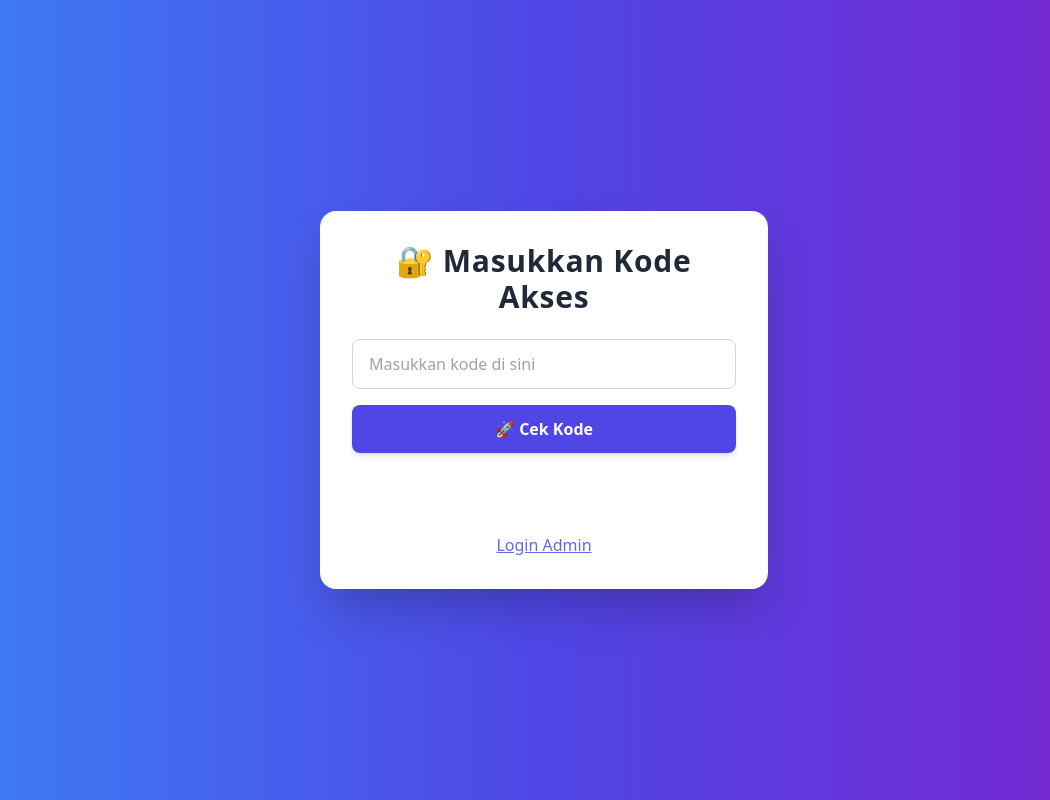
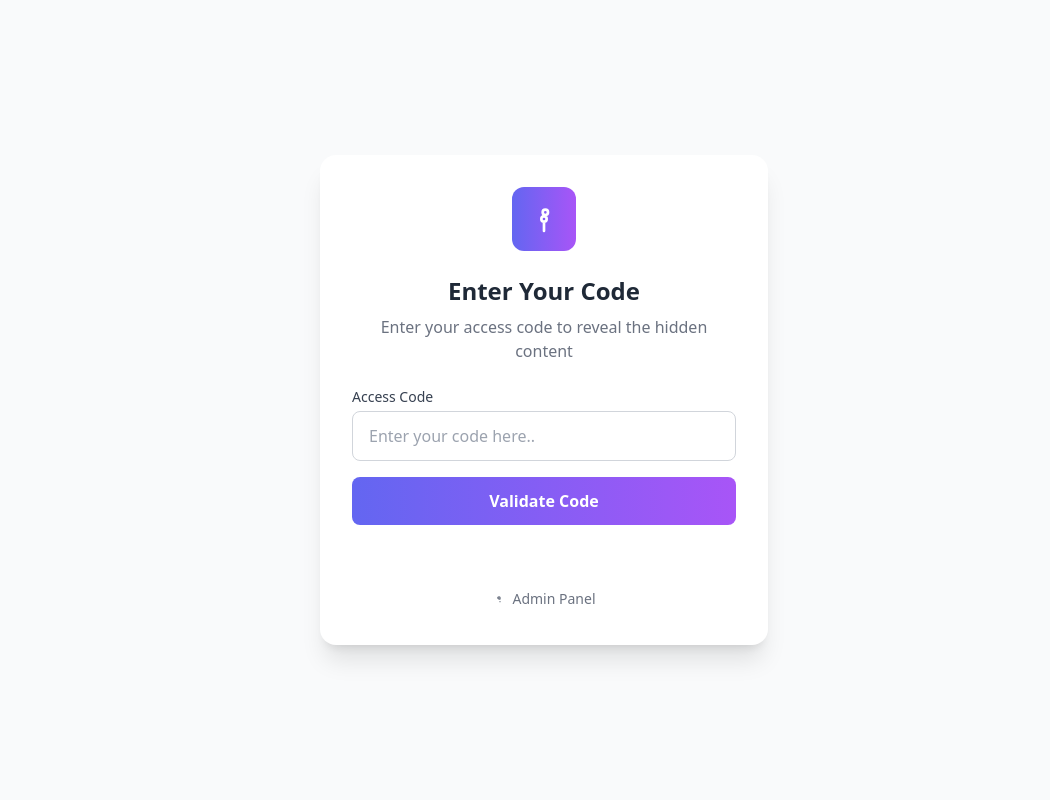
Before and after one commit to DarelYXN/sedrex, a plain HTML site: page index.html in a window 1280 px wide. Shown: the whole page, without its empty margins (96-1146 px from the left). Drawn offline with nearby package versions, Linux system fonts and the light colour scheme.

Commit message:
Update index.html

```diff
--- a/index.html
+++ b/index.html
@@ -5,51 +5,47 @@
   <meta name="viewport" content="width=device-width, initial-scale=1" />
   <title>Masukkan Kode</title>
   <script src="https://cdn.tailwindcss.com"></script>
-  <style>
-    /* Animasi masuk card */
-    @keyframes fadeSlideUp {
-      0% { opacity: 0; transform: translateY(40px) scale(0.95); }
-      100% { opacity: 1; transform: translateY(0) scale(1); }
-    }
+</head>
+<body class="bg-gray-50 min-h-screen flex items-center justify-center px-4">
 
-    /* Animasi shake (salah kode) */
-    @keyframes shake {
-      0%, 100% { transform: translateX(0); }
-      20% { transform: translateX(-8px); }
-      40% { transform: translateX(8px); }
-      60% { transform: translateX(-6px); }
-      80% { transform: translateX(6px); }
-    }
+  <div class="bg-white rounded-2xl shadow-xl w-full max-w-md p-8 text-center">
 
-    .animate-fadeSlideUp {
-      animation: fadeSlideUp 0.8s ease forwards;
-    }
+    <!-- Icon -->
+    <div class="flex items-center justify-center w-16 h-16 mx-auto rounded-xl bg-gradient-to-r from-indigo-500 to-purple-500 mb-6">
+      <svg xmlns="http://www.w3.org/2000/svg" class="w-8 h-8 text-white" fill="none" viewBox="0 0 24 24" stroke="currentColor">
+        <path stroke-linecap="round" stroke-linejoin="round" stroke-width="2"
+          d="M15 7a2 2 0 11-4 0 2 2 0 014 0zM12 14v7m0-7a2 2 0 100-4 2 2 0 000 4z" />
+      </svg>
+    </div>
 
-    .animate-shake {
-      animation: shake 0.4s ease;
-    }
-  </style>
-</head>
-<body class="bg-gradient-to-r from-blue-500 via-indigo-600 to-purple-700 min-h-screen flex items-center justify-center p-4">
+    <!-- Title -->
+    <h1 class="text-2xl font-bold text-gray-800 mb-2">Enter Your Code</h1>
+    <p class="text-gray-500 mb-6">Enter your access code to reveal the hidden content</p>
 
-  <div id="card" class="bg-white rounded-2xl shadow-2xl max-w-md w-full p-8 opacity-0 animate-fadeSlideUp">
-    <h1 class="text-3xl font-extrabold mb-6 text-center text-gray-800 tracking-wide">
-      🔐 Masukkan Kode Akses
-    </h1>
+    <!-- Input -->
+    <div class="text-left mb-4">
+      <label for="codeInput" class="block text-sm font-medium text-gray-700 mb-1">Access Code</label>
+      <input id="codeInput" type="text" placeholder="Enter your code here.."
+        class="w-full px-4 py-3 border border-gray-300 rounded-lg focus:outline-none focus:ring-2 focus:ring-indigo-500 transition" />
+    </div>
 
-    <input id="codeInput" type="text" placeholder="Masukkan kode di sini"
-      class="w-full px-4 py-3 border border-gray-300 rounded-lg focus:outline-none focus:ring-4 focus:ring-indigo-400 mb-4 transition duration-300" />
-
+    <!-- Button -->
     <button onclick="checkCode()"
-      class="w-full bg-indigo-600 hover:bg-indigo-700 text-white font-bold py-3 rounded-lg shadow-md transition-all duration-300 transform hover:scale-[1.02] active:scale-95 focus:ring-4 focus:ring-indigo-300">
-      🚀 Cek Kode
+      class="w-full py-3 rounded-lg font-semibold text-white bg-gradient-to-r from-indigo-500 to-purple-500 hover:opacity-90 transition">
+      Validate Code
     </button>
 
-    <p id="message" class="mt-6 text-center font-semibold min-h-[2rem] transition-all duration-300"></p>
+    <!-- Message -->
+    <p id="message" class="mt-4 text-sm font-medium min-h-[1.5rem]"></p>
 
-    <div class="mt-6 text-center">
-      <a href="admin-login.html" class="text-indigo-500 hover:text-indigo-700 font-medium underline transition-colors">
-        Login Admin
+    <!-- Admin link -->
+    <div class="mt-6">
+      <a href="admin-login.html" class="inline-flex items-center text-gray-500 hover:text-gray-700 text-sm font-medium">
+        <svg xmlns="http://www.w3.org/2000/svg" class="w-4 h-4 mr-1" fill="none" viewBox="0 0 24 24" stroke="currentColor">
+          <path stroke-linecap="round" stroke-linejoin="round" stroke-width="2"
+            d="M12 11c0 .867-.896 1.364-1.59.948l-1.198-.719a1 1 0 01-.212-1.578l1.198-.719C11.104 8.636 12 9.133 12 10v1zm0 0v1m0 4h.01" />
+        </svg>
+        Admin Panel
       </a>
     </div>
   </div>
@@ -64,7 +60,6 @@
           return {};
         }
       }
-      // Default kode contoh
       return {
         "12345": "✅ Selamat datang! Kode Anda benar.",
         "admin2024": "🔒 Ini adalah pesan rahasia untuk admin."
@@ -75,24 +70,19 @@
       const input = document.getElementById('codeInput').value.trim();
       const codes = getCodes();
       const messageEl = document.getElementById('message');
-      const card = document.getElementById('card');
 
       if (!input) {
-        messageEl.textContent = "⚠️ Silakan masukkan kode.";
-        messageEl.className = "mt-6 text-center font-semibold text-red-600 animate-shake";
-        card.classList.add("animate-shake");
-        setTimeout(() => card.classList.remove("animate-shake"), 500);
+        messageEl.textContent = "⚠️ Please enter a code.";
+        messageEl.className = "mt-4 text-sm font-medium text-red-600";
         return;
       }
 
       if (codes[input]) {
         messageEl.textContent = codes[input];
-        messageEl.className = "mt-6 text-center font-semibold text-green-600 scale-105 transition-transform";
+        messageEl.className = "mt-4 text-sm font-medium text-green-600";
       } else {
-        messageEl.textContent = "❌ Kode salah atau tidak ditemukan.";
-        messageEl.className = "mt-6 text-center font-semibold text-red-600 animate-shake";
-        card.classList.add("animate-shake");
-        setTimeout(() => card.classList.remove("animate-shake"), 500);
+        messageEl.textContent = "❌ Invalid code.";
+        messageEl.className = "mt-4 text-sm font-medium text-red-600";
       }
     }
   </script>
```
